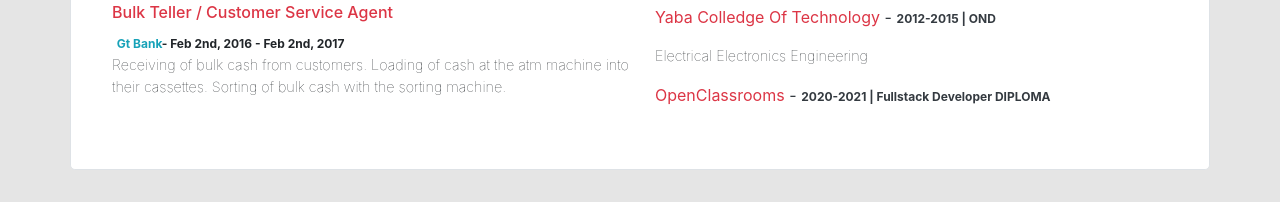
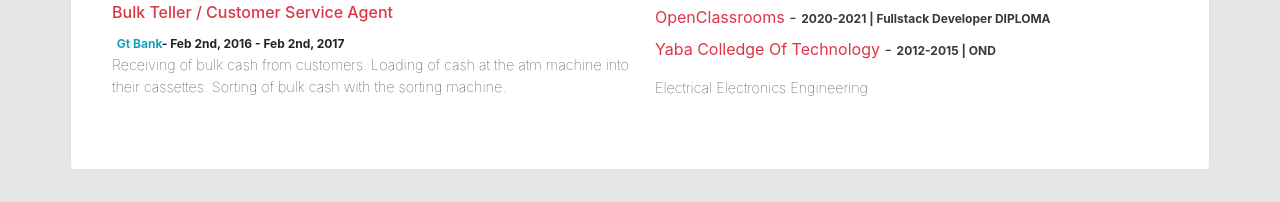
Before and after one commit to akinsikuoluwafemi/resume, a plain HTML site: page index.html in a window 1280 px wide. Shown: the part 836-1038 px from the top of the page. Drawn offline with nearby package versions, Linux system fonts and the light colour scheme.

Commit message:
adjust education

```diff
--- a/index.html
+++ b/index.html
@@ -183,10 +183,12 @@
                 </div>
                 <div>
                     <h5 class="item__header">Education</h5>
-                    <p class="text-danger">Yaba Colledge Of Technology <span class="text-dark">-</span><span class="badge text-dark">2012-2015 | OND</span></p>
-                    <p class="item__description">Electrical Electronics Engineering</p>
+                    <a href="https://openclassrooms.com/en/paths/104-full-stack-developer" class="text-danger text-info">OpenClassrooms
+                        <span class="text-dark">-</span><span class="badge text-dark">2020-2021 | Fullstack Developer DIPLOMA</span></a>
 
-                    <a href="https://openclassrooms.com/en/paths/104-full-stack-developer" class="text-danger text-info">OpenClassrooms <span class="text-dark">-</span><span class="badge text-dark">2020-2021 | Fullstack Developer DIPLOMA</span></a>
+                    <p class="text-danger pt-2">Yaba Colledge Of Technology <span class="text-dark">-</span><span class="badge text-dark">2012-2015 | OND</span></p>
+                    <p class="item__description ">Electrical Electronics Engineering</p>
+
 
                 </div>
 
```
